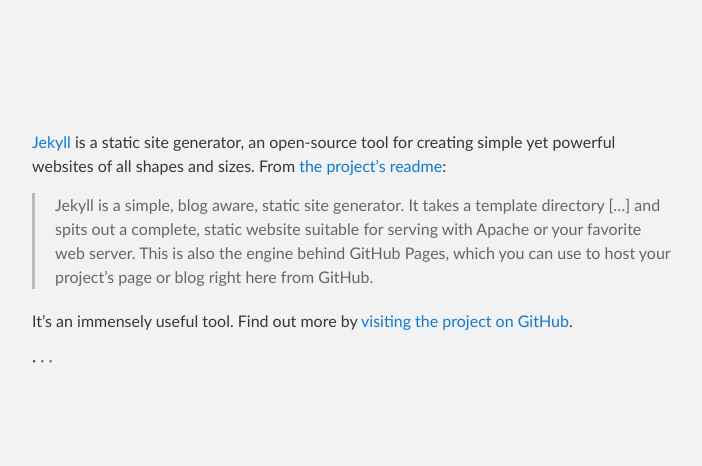
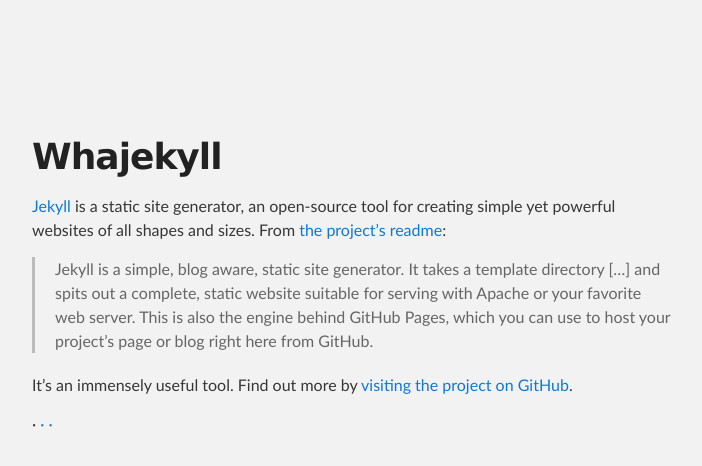
Before and after one commit to hellotarkim/hellotarkim.github.io, a Jekyll site: the page built from _posts/2016-01-01-whajekyll.md, in a window 1280 px wide. Shown: the top 466 px of the page, without its empty margins (288-990 px from the left). Built offline with Jekyll 4.4.1, drawn with Linux system fonts in a browser that asks for light colours.

Commit message:
Update post.html

```diff
--- a/_layouts/post.html
+++ b/_layouts/post.html
@@ -4,9 +4,11 @@
 
 <div class="postsbox">
   <div class="posts">
+    <h1 class="post-title">{{ page.title }}</h1>
     {{ content }}
   </div>
 </div>
+
 
 <div class="pagination">
   {% if page.previous.url %}
@@ -15,7 +17,7 @@
     <span class="pagination-item newer">&middot</span>
   {% endif %}
 
-  <a class="pagination-item random" href="{{ site.baseurl }}/random">&middot</a>
+  <a class="pagination-item" href="{{ site.baseurl }}/random">&middot</a>
 
   {% if page.next.url %}
     <a class="pagination-item older" href="{{ page.next.url | prepend: site.baseurl }}">&middot</a>
```
